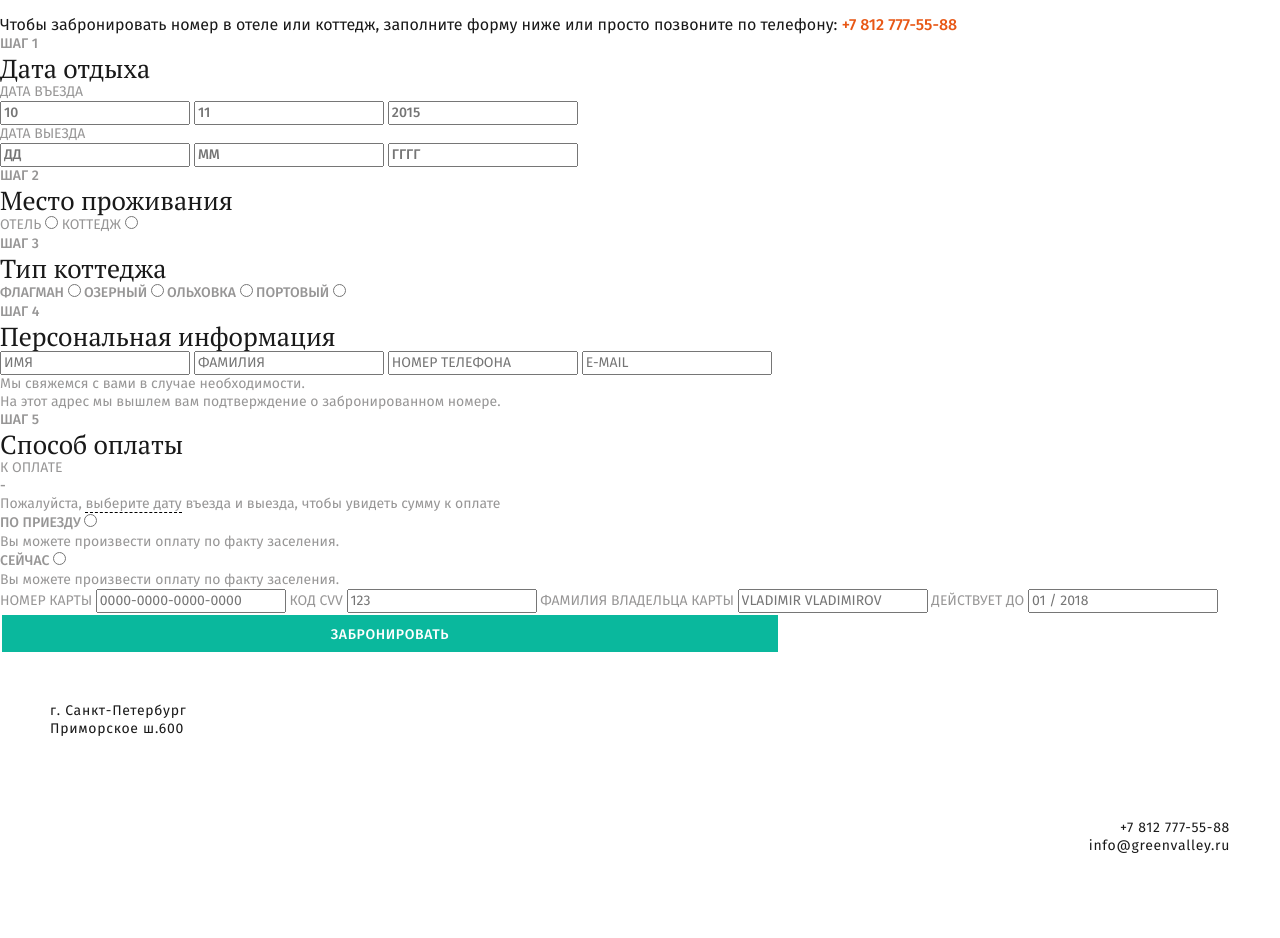
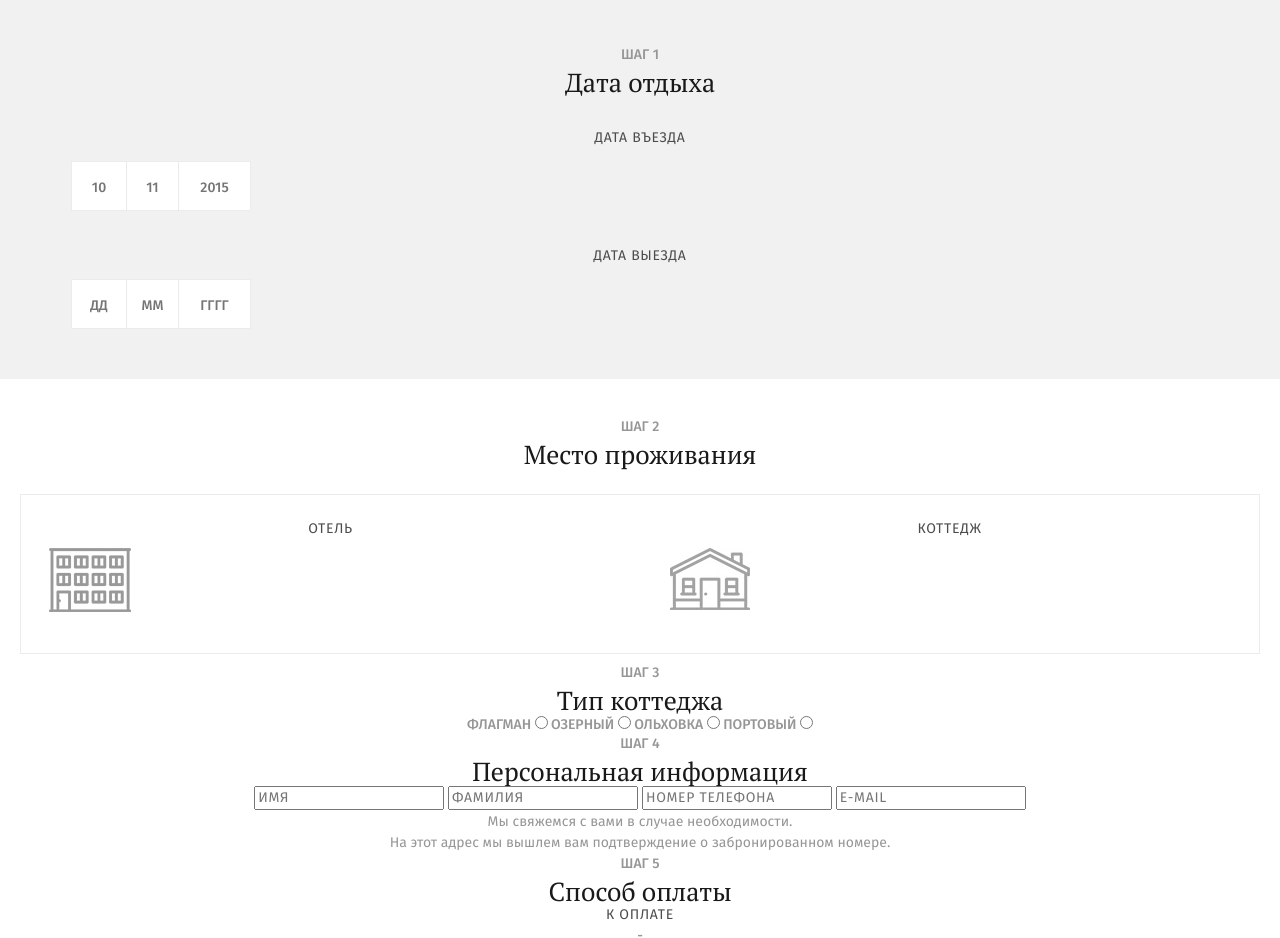
Before and after one commit to g1un/epixx, a website: page form.html in a window 1280 px wide. Shown: the part 283-1221 px from the top of the page. Before the commit the page ends 1138 px from the top, so only its background shows below. Drawn offline with nearby package versions, Linux system fonts and the light colour scheme; a web font is replaced by a local one.

Commit message:
working on form.html

```diff
--- a/form.html
+++ b/form.html
@@ -4,13 +4,13 @@
     <meta charset='utf-8'>
     <meta name="viewport" content="width=device-width">
     <title>«Green Valley»</title>
-    <link href='css/normalize.css' rel='stylesheet'>
     <link href='scss/style.css' rel='stylesheet'>
   </head>
   <body>
-  <header class='page-header'>
-    <div class='page-header__logo'><a class='main-logo' href='#'><img src='' alt=''></a></div>
-    <nav class='main-nav'>
+    <header class='page-header container-fluid'>
+      <div class="page-header__wrapper row">
+        <div class='page-header__logo col-xs-offset-2 col-xs-8 col-lg-offset-0 col-lg-2'><a class='main-logo' href='#'><img src='img/main-logo.png' alt='logo'></a></div>
+        <nav class='main-nav visible-lg-block col-lg-5'>
           <ul class='main-nav__list'>
             <li class='main-nav__item'><a class='main-nav__link' href='#'>Номера</a></li>
             <li class='main-nav__item'><a class='main-nav__link' href='#'>Коттедж</a></li>
@@ -19,11 +19,17 @@
             <li class='main-nav__item'><a class='main-nav__link' href='#'>Контакты</a></li>
           </ul>
         </nav>
-    <div class='page-header__contacts'>
-      <b class='page-header__phone'>+7 812 777-55-88</b>
+        <div class='page-header__contacts visible-lg-block col-lg-3'>
+          <b class='page-header__phone'>+7 812 777-55-88</b><br>
           г. Санкт-Петербург, Приморское ш.600
         </div>
+        <div class="page-header__btn-wrapper visible-lg-block col-lg-2">
           <a href='#' class='btn btn--orange btn--icon'>Забронировать</a>
+        </div>
+        <div class="page-header__sandwich col-xs-2 hidden-lg">
+          <img src="img/sandwich.png" alt="sandwich">
+        </div>
+      </div>
     </header>
 
     <section class='booking-info'>
@@ -33,19 +39,19 @@
       </p>
     </section>
 
-    <form action='/echo' method='post'>
+    <form class="booking-form" action='#' method='post'>
       <section class='booking-date'>
         <h3 class='booking-step-title'>Шаг 1</h3>
         <h1 class='inner-title'>Дата отдыха</h1>
         <div class='booking-date__wrapper'>
+          <h3 class="booking-step-title booking-step-title--light">Дата въезда</h3>
           <div class='booking-date__begin'>
-            <h3 class="booking-step-title booking-step-title--light">Дата въезда</h3>
             <input class="booking-step-title booking-step-title--green" id='booking-date__begin-day' type='text' name='booking-date__begin-day' placeholder="10">
             <input class="booking-step-title booking-step-title--green" id='booking-date__begin-month' type='text' name='booking-date__begin-month' placeholder="11">
             <input class="booking-step-title booking-step-title--green" id='booking-date__begin-year' type='text' name='booking-date__begin-year' placeholder="2015">
           </div>
+          <h3 class="booking-step-title booking-step-title--light">Дата выезда</h3>
           <div class='booking-date__end'>
-            <h3 class="booking-step-title booking-step-title--light">Дата выезда</h3>
             <input class="booking-step-title" id='booking-date__end-day' type='text' name='booking-date__end-day' placeholder="дд">
             <input class="booking-step-title" id='booking-date__end-month' type='text' name='booking-date__end-month' placeholder="мм">
             <input class="booking-step-title" id='booking-date__end-year' type='text' name='booking-date__end-year' placeholder="гггг">
@@ -56,13 +62,11 @@
       <section class='booking-place'>
         <h3 class='booking-step-title'>Шаг 2</h3>
         <h1 class='inner-title'>Место проживания</h1>
-        <div class='booking-date__wrapper'>
-          <label class="booking-step-title booking-step-title--light" for='booking-place__hotel'>Отель
+        <div class='booking-place__wrapper'>
           <input id='booking-place__hotel' type='radio' name='booking-place'>
-          </label>
-          <label class="booking-step-title booking-step-title--light" for='booking-place__cottage'>Коттедж
+          <label class="booking-place__hotel booking-step-title booking-step-title--light" for='booking-place__hotel'>Отель</label>
           <input id='booking-place__cottage' type='radio' name='booking-place'>
-          </label>
+          <label class="booking-place__cottage booking-step-title booking-step-title--light" for='booking-place__cottage'>Коттедж</label>
         </div>
       </section>
 
@@ -149,25 +153,24 @@
       </section>
     </form>
 
-  <footer class='page-footer'>
-    <div class='page-footer__address'>
+  <footer class='page-footer container-fluid'>
+    <div class="page-footer__wrapper row">
+      <div class='page-footer__address hidden-xs col-sm-4'>
         г. Санкт-Петербург<br>
         Приморское ш.600
       </div>
-    <div class='social'>
-      <a class='main-logo' href='#'><img src='' alt=''></a>
+      <div class='social col-xs-12 col-sm-4'>
+        <a class='main-logo' href='#'><img src='img/main-logo.png' alt='main-logo'></a>
         <div class='social__list'>
-        <div class='social__vk'>
-        </div>
-        <div class='social__inst'>
-        </div>
-        <div class='social__fb'>
+          <a class='social__icon' href="#"><img src="img/social_vk.png" alt="social_vk"></a>
+          <a class='social__icon' href="#"><img src="img/social_inst.png" alt="social_inst"></a>
+          <a class='social__icon' href="#"><img src="img/social_fb.png" alt="social_fb"></a>
         </div>
       </div>
+      <div class='page-footer__tel-mail hidden-xs col-sm-4'>
+        <span>+7 812 777-55-88</span><br>
+        info@greenvalley.ru
       </div>
-    <div class='page-footer__tel-mail'>
-      +7 812 777-55-88<br>
-      info@greenvalley.ru
     </div>
   </footer>
 
--- /dev/null
+++ b/scss/components/booking-date.scss
@@ -0,0 +1,48 @@
+//booking-date
+.booking-date{
+  background: #f1f1f1;
+  padding-top: 48px;
+  padding-bottom: 14px;
+
+  .inner-title{
+    margin-bottom: 32px;
+  }
+
+  .booking-step-title--light{
+    margin-bottom: 14px;
+  }
+
+  &__begin,
+  &__end{
+    font-size: 0;
+    text-align: left;
+    margin-left: 71px;
+    margin-bottom: 36px;
+  }
+
+  input{
+    padding: 0;
+    margin: 0;
+    outline: none;
+    border: none;
+    box-shadow: none;
+    border: 1px solid $lightergray;
+    width: 55px;
+    height: 50px;
+    padding-top: 3px;
+    text-align: center;
+
+    &:first-child,
+    &:nth-child(2){
+      border-right: 0;
+    }
+
+    &:nth-child(2){
+      width: 52px;
+    }
+
+    &:last-child{
+      width: 73px;
+    }
+  }
+}
--- /dev/null
+++ b/scss/components/booking-form.scss
@@ -0,0 +1,4 @@
+//booking-form
+.booking-form{
+  text-align: center;
+}
--- /dev/null
+++ b/scss/components/booking-info.scss
@@ -0,0 +1,17 @@
+//booking-info
+.booking-info{
+  text-align: center;
+  padding-top: 66px;
+  border-top: 1px solid $lightergray;
+  padding-bottom: 45px;
+
+  .h2-title{
+    font-size: $h2-font-size;
+    line-height: $h2-font-size + 6px;
+    margin-bottom: 23px;
+  }
+
+  &__text{
+    padding: 0 45px;
+  }
+}
--- /dev/null
+++ b/scss/components/booking-place.scss
@@ -0,0 +1,63 @@
+//booking-place
+.booking-place{
+  padding-top: 39px;
+  padding-bottom: 10px;
+
+  input{
+    display: none;
+
+    &:checked + label:after{
+      opacity: 1;
+    }
+  }
+
+  .inner-title{
+    margin-bottom: 25px;
+  }
+
+  &__wrapper{
+    border: 1px solid $lightergray;
+    margin-left: 20px;
+    margin-right: 20px;
+    font-size: 0;
+    padding-top: 25px;
+
+    label{
+      display: inline-block;
+      width: 50%;
+      margin-bottom: 115px;
+    }
+  }
+
+  &__hotel{
+    position: relative;
+
+    &:after{
+      content: '';
+      position: absolute;
+      top: 28px;
+      left: 28px;
+      width: 82px;
+      height: 64px;
+      background: url("../img/booking-place-hotel.jpg") no-repeat 0 0;
+      opacity: .4;
+    }
+  }
+
+  &__cottage{
+    position: relative;
+
+    &:after{
+      content: '';
+      position: absolute;
+      top: 28px;
+      left: 30px;
+      width: 80px;
+      height: 62px;
+      background: url("../img/booking-place-cottage.jpg") no-repeat 0 0;
+      opacity: .4;
+    }
+  }
+
+
+}
--- a/scss/components/rooms-description-list.scss
+++ /dev/null
@@ -1,46 +0,0 @@
-//rooms-description-list
-.rooms-description {
-  &-list {
-    background: #f6f6f6;
-    padding-top: 50px;
-    padding-left: 18px;
-    padding-right: 23px;
-    padding-bottom: 33px;
-    border-bottom: 1px solid $lightergray;
-  }
-
-  &-item{
-    display: inline-block;
-    background: #fff;
-    margin-bottom: 13px;
-    padding-bottom: 42px;
-    overflow: hidden;
-    border: 1px solid #e3e3e3;
-
-    img{
-      display: block;
-      margin-bottom: 35px;
-      width: 100%;
-    }
-
-    .inner-title{
-      margin-bottom: 4px;
-    }
-
-    &__text{
-      font-family: $firasans;
-      font-size: $base-font-size;
-      line-height: $base-font-size + 10px;
-      font-weight: $fw500;
-      color: $dark;
-      text-transform: uppercase;
-      text-decoration: none;
-      letter-spacing: 0.02em;
-
-      b{
-        font-size: $medium-font-size;
-        color: $orange;
-      }
-    }
-  }
-}
--- a/scss/components/titles.scss
+++ b/scss/components/titles.scss
@@ -79,6 +79,7 @@
   text-transform: none;
   text-decoration: none;
 }
+
 .booking-step-title{
   font-family: $firasans;
   font-size: $base-font-size;
@@ -87,6 +88,7 @@
   color: $lightgray;
   text-transform: uppercase;
   text-decoration: none;
+  margin-bottom: 3px;
 
   &::-moz-placeholder{
     opacity: 1;
@@ -94,6 +96,8 @@
 
   &--light{
     font-weight: $fw400;
+    color: #4c4c4c;
+    letter-spacing: .05em;
   }
 
   &--green{
--- a/scss/style.scss
+++ b/scss/style.scss
@@ -81,7 +81,12 @@
 //room-description
 @import "components/room-description";
 @import "components/room-shown";
-//@import "components/rooms-description-list";
+
+//form
+@import "components/booking-info";
+@import "components/booking-form";
+@import "components/booking-date";
+@import "components/booking-place";
 
 //carousel
 @import "carousel/owl.theme";
```
Also changed, not shown: img/booking-place-cottage.jpg (added), img/booking-place-hotel.jpg (added), scss/style.css, 1 other file. Lines whose indentation alone changed are shown as unchanged.
